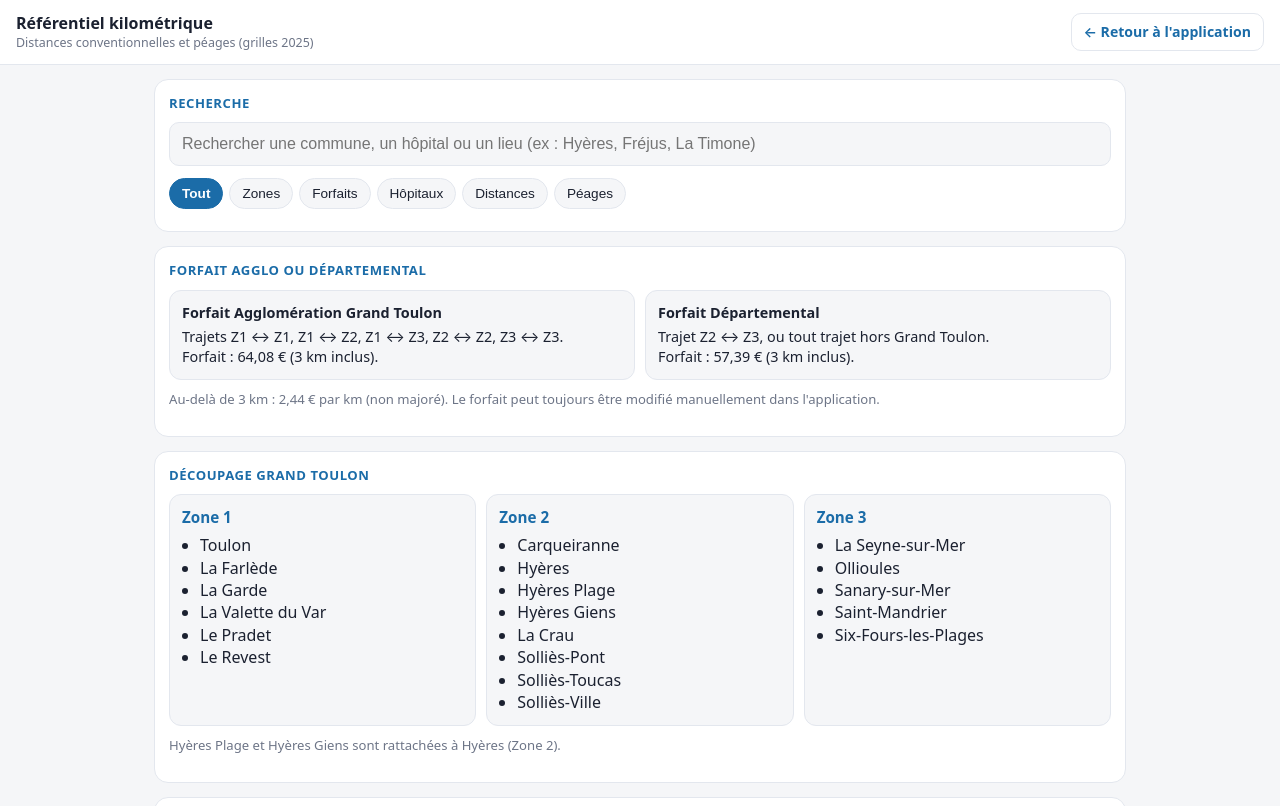
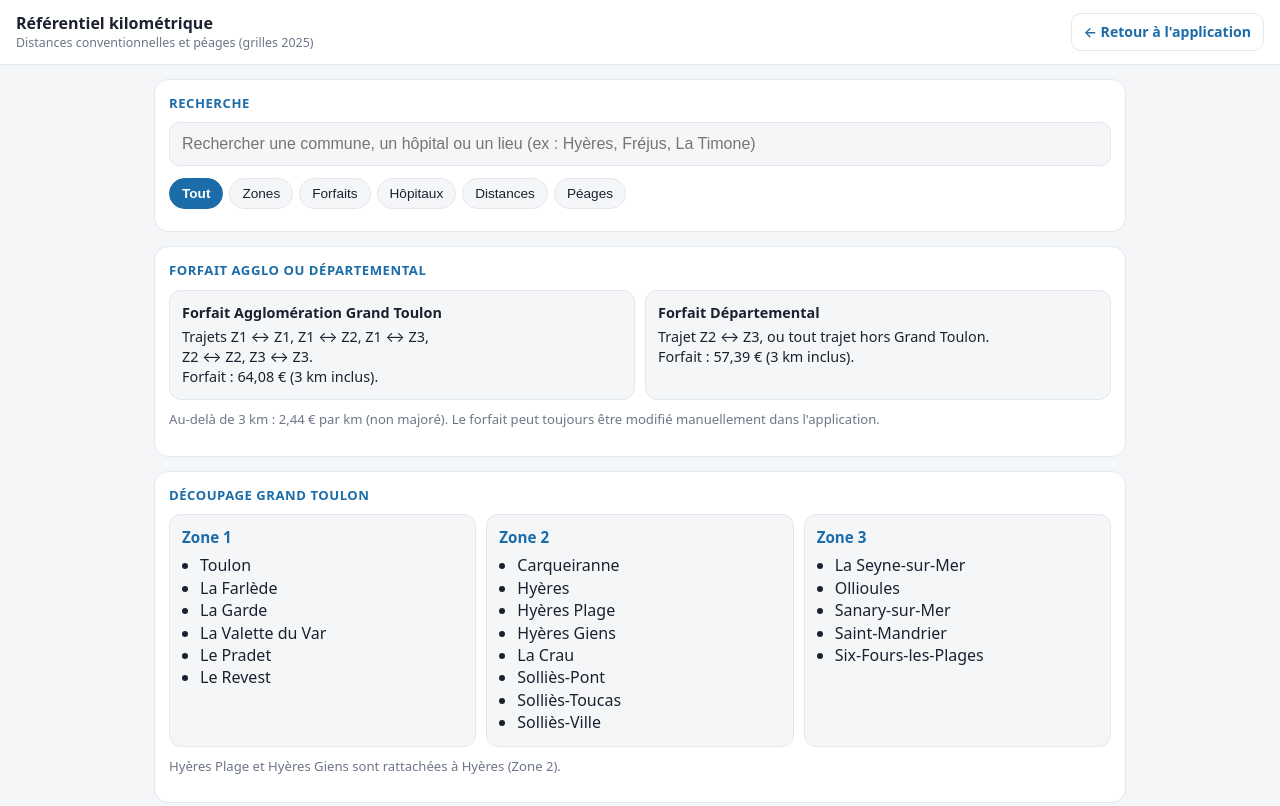
Before and after one commit to comifo-media/ambulance-var, a plain HTML site: page referentiel.html in a window 1280 px wide. Shown: the top 806 px of the page. Drawn offline with Linux system fonts and the light colour scheme.

Commit message:
Update referentiel.html

```diff
--- a/referentiel.html
+++ b/referentiel.html
@@ -75,7 +75,7 @@ tr.hl td{background:rgba(27,108,168,.12)}
   <section class="card" data-sec="regles">
     <h2>Forfait Agglo ou Départemental</h2>
     <div class="rules">
-      <div class="rule"><strong>Forfait Agglomération Grand Toulon</strong>Trajets Z1 &harr; Z1, Z1 &harr; Z2, Z1 &harr; Z3, Z2 &harr; Z2, Z3 &harr; Z3.<br>Forfait : 64,08 € (3 km inclus).</div>
+      <div class="rule"><strong>Forfait Agglomération Grand Toulon</strong>Trajets Z1 &harr; Z1, Z1 &harr; Z2, Z1 &harr; Z3, <br>Z2 &harr; Z2, Z3 &harr; Z3.<br>Forfait : 64,08 € (3 km inclus).</div>
       <div class="rule"><strong>Forfait Départemental</strong>Trajet Z2 &harr; Z3, ou tout trajet hors Grand Toulon.<br>Forfait : 57,39 € (3 km inclus).</div>
     </div>
     <p class="note" style="margin-top:10px">Au-delà de 3 km : 2,44 € par km (non majoré). Le forfait peut toujours être modifié manuellement dans l'application.</p>
```
